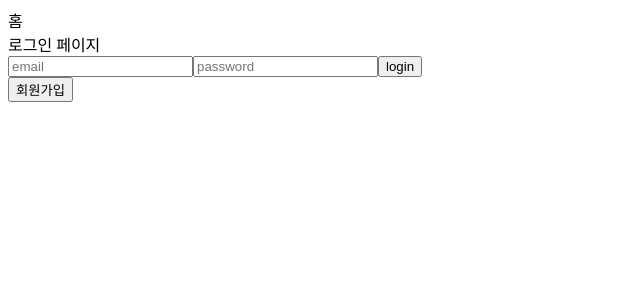
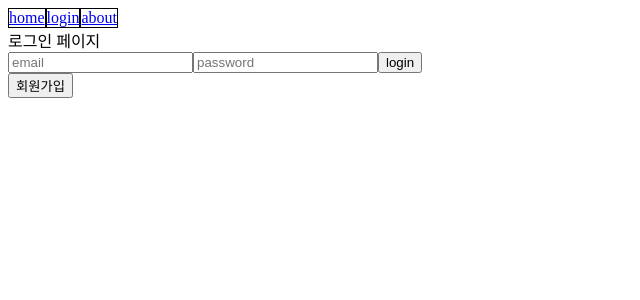
Before and after one commit to mulgoms2/woowang, a Next.js app: page /login in a window 1280 px wide. Shown: the top 300 px of the page, without its empty margins (0-640 px from the left). Built offline with nearby package versions, Linux system fonts and the light colour scheme.

Commit message:
add sass

```diff
--- a/package.json
+++ b/package.json
@@ -15,7 +15,8 @@
     "next": "14.2.15",
     "prettier": "^3.4.2",
     "react": "^18",
-    "react-dom": "^18"
+    "react-dom": "^18",
+    "sass": "^1.82.0"
   },
   "devDependencies": {
     "@eslint/js": "^9.13.0",
--- a/src/apis/api.ts
+++ b/src/apis/api.ts
@@ -4,8 +4,8 @@ const axiosInstance = axios.create({
   headers: {
     'Content-Type': 'application/json', // 커스텀 헤더 사용
   },
-  // baseURL: 'https://was.woowang.store/api/v1/',
-  baseURL: 'http://localhost:8080/api/v1/',
+  baseURL: 'https://was.woowang.store/api/v1/',
+  // baseURL: 'http://localhost:8080/api/v1/',
 });
 
 axiosInstance.interceptors.request.use(
--- /dev/null
+++ b/src/app/layout.module.scss
@@ -0,0 +1,7 @@
+.header {
+  display: flex;
+
+  .btn {
+    border: 1px solid black;
+  }
+}
--- a/src/app/layout.tsx
+++ b/src/app/layout.tsx
@@ -1,8 +1,16 @@
 import type { Metadata } from 'next';
+import Link from 'next/link';
+
+import s from './layout.module.scss';
 
 export const metadata: Metadata = {
-  title: '우왕좌왕 가족 코딩단',
-  description: 'Generated by create next app',
+  title: 'Moon',
+  description: '토이프로젝트',
+};
+
+type Menu = {
+  title: string;
+  link: string;
 };
 
 export default function RootLayout({
@@ -10,13 +18,21 @@ export default function RootLayout({
 }: Readonly<{
   children: React.ReactNode;
 }>) {
+  const headers: Menu[] = [
+    { title: 'home', link: '/' },
+    { title: 'login', link: '/login' },
+    { title: 'about', link: '/about' },
+  ];
+
   return (
     <html lang="en">
       <body>
-        <header>
-          <section>
-            <div>홈</div>
-          </section>
+        <header className={s.header}>
+          {headers?.map((menu: Menu) => (
+            <Link key={menu.title} className={s.btn} href={`${menu.link}`}>
+              {menu.title}
+            </Link>
+          ))}
         </header>
         <div>{children}</div>
       </body>
```
Also changed, not shown: 1 other file (tests, documents, lock files or other folders).
